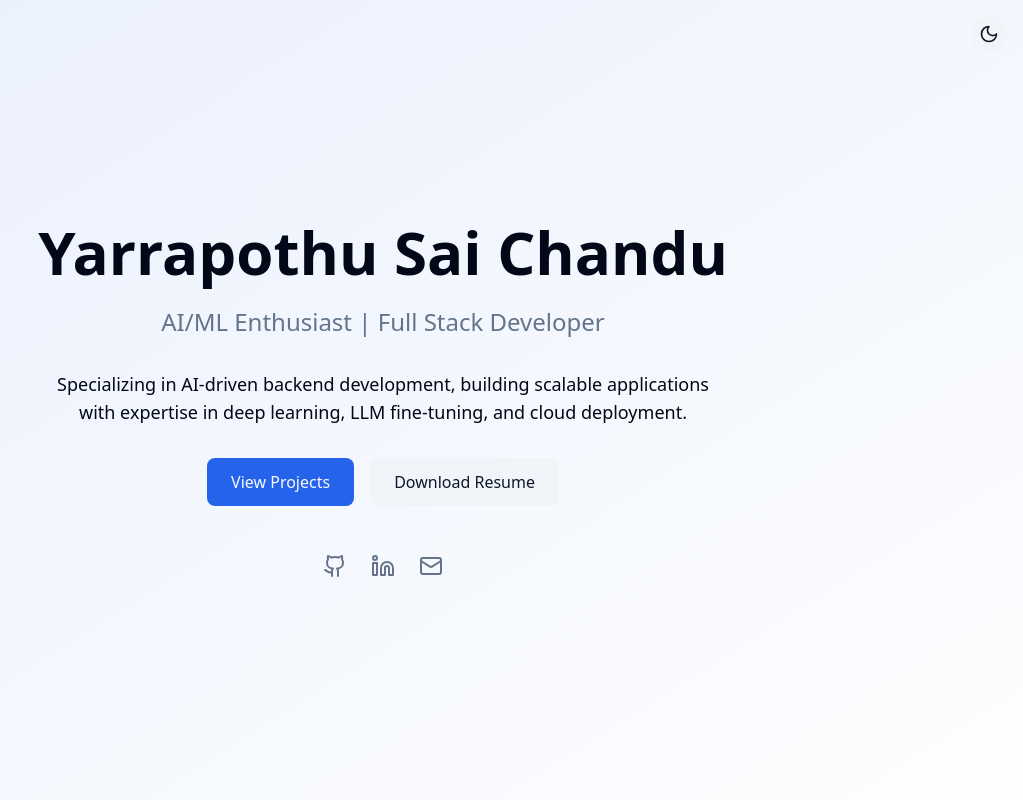
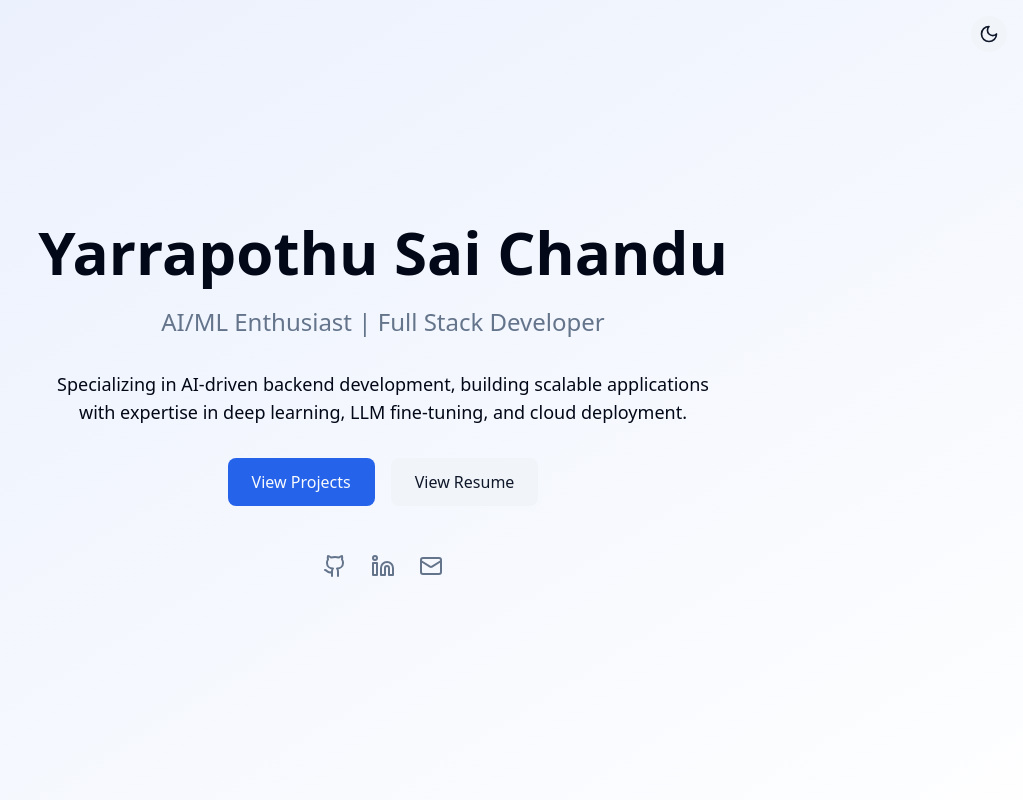
Before and after one commit to YSChandu/Portfolio, a React (Vite) app: page / in a window 1280 px wide. Shown: the top 800 px of the page, without its empty margins (257-1280 px from the left). Built offline with nearby package versions, Linux system fonts and the light colour scheme.

Commit message:
added info

```diff
--- a/src/components/Hero.tsx
+++ b/src/components/Hero.tsx
@@ -27,8 +27,8 @@ export function Hero() {
           <a href="#projects" className="bg-primary text-primary-foreground px-6 py-3 rounded-lg hover:bg-primary/90 transition-colors">
             View Projects
           </a>
-          <a href="https://drive.google.com/file/d/1kFFkdbhLQ2KyXh1qVDzsB_JleKFYH2H-/view?usp=sharing" className="bg-secondary text-secondary-foreground px-6 py-3 rounded-lg hover:bg-secondary/80 transition-colors">
-            Download Resume
+          <a href="https://drive.google.com/file/d/17DdUvP2YV37FxKusTuBrx24-sv2Li6iE/view?usp=sharing" className="bg-secondary text-secondary-foreground px-6 py-3 rounded-lg hover:bg-secondary/80 transition-colors">
+            View Resume
           </a>
         </div>
 
```
